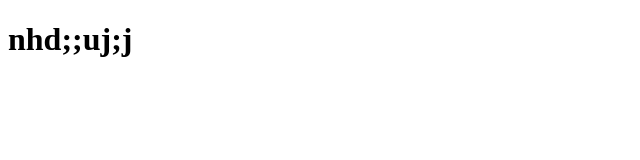
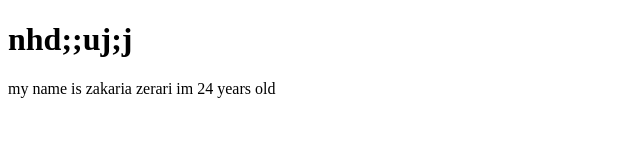
Before and after one commit to zakariazerari/test, a plain HTML site: page index.html in a window 1280 px wide. Shown: the whole page, without its empty margins (0-640 px from the left). Drawn offline with Linux system fonts and the light colour scheme.

Commit message:
ajouter un paragraphe

```diff
--- a/index.html
+++ b/index.html
@@ -7,5 +7,9 @@
 </head>
 <body>
     <h1>nhd;;uj;j</h1>
+    <p>
+
+        my name is zakaria zerari im 24 years old
+    </p>
 </body>
 </html>
```
